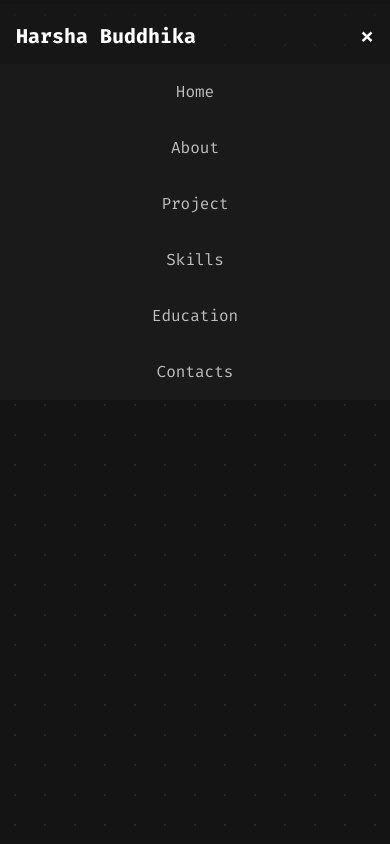
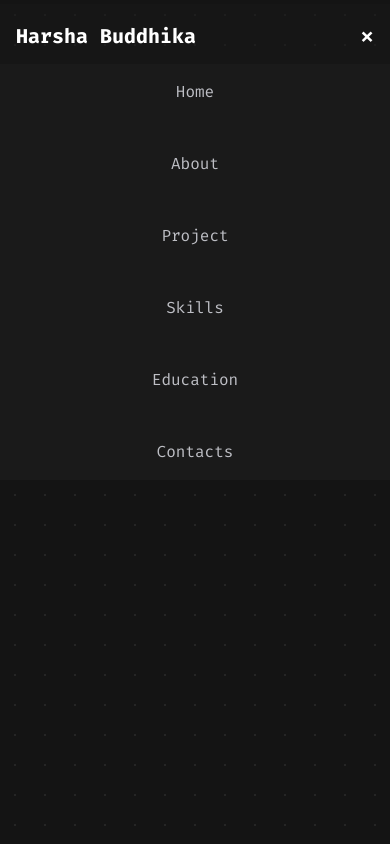
Before and after one commit to Harsha-Buddhika-Official/Official-Portfolio-React, a React (Vite) app: page / in a window 390 px wide. Both pictures are taken after a click on the button "Toggle menu". Built offline with nearby package versions, Linux system fonts and the light colour scheme.

Commit message:
nav bar done

```diff
--- a/src/components/NavigationBar.jsx
+++ b/src/components/NavigationBar.jsx
@@ -25,12 +25,12 @@ function NavigationBar() {
             </button>
 
             <nav className={`flex-col md:flex-row md:flex gap-8 absolute md:static top-16 left-0 w-full md:w-auto bg-[#1a1a1a] md:bg-transparent z-10 transition-all duration-300 ${menuOpen ? 'flex' : 'hidden'} md:gap-8 py-4`}>
-                <button className="navi">Home</button>
-                <button className="navi">About</button>
-                <button className="navi">Project</button>
-                <button className="navi">Skills</button>
-                <button className="navi">Education</button>
-                <button className="navi">Contacts</button>
+                <button className="navi"><span className="navi-text">Home</span></button>
+                <button className="navi"><span className="navi-text">About</span></button>
+                <button className="navi"><span className="navi-text">Project</span></button>
+                <button className="navi"><span className="navi-text">Skills</span></button>
+                <button className="navi"><span className="navi-text">Education</span></button>
+                <button className="navi"><span className="navi-text">Contacts</span></button>
             </nav>
         </div>
     );
--- a/src/styling.css
+++ b/src/styling.css
@@ -6,13 +6,21 @@
   font-size: medium;
   text-transform: capitalize;
   position: relative;
+  background: none;
+  border: none;
+  padding: 0;
 }
 
 .navi:hover {
   color: white;
 }
 
-.navi::before {
+.navi-text {
+  position: relative;
+  display: inline-block;
+}
+
+.navi-text::before {
   content: "";
   position: absolute;
   width: 0%;
@@ -23,12 +31,23 @@
   transition: width 0.3s ease;
 }
 
+.navi:hover .navi-text::before {
+  width: 100%;
+}
+
 .navi:hover::before {
   width: 100%;
 }
 
 @media screen and (max-width: 768px) {
   .navi {
+    width: auto;
     display: inline-block;
+    text-align: center;
+    padding: 8px 16px;
+  }
+
+  nav {
+    padding: 8px 0;
   }
 }
```
